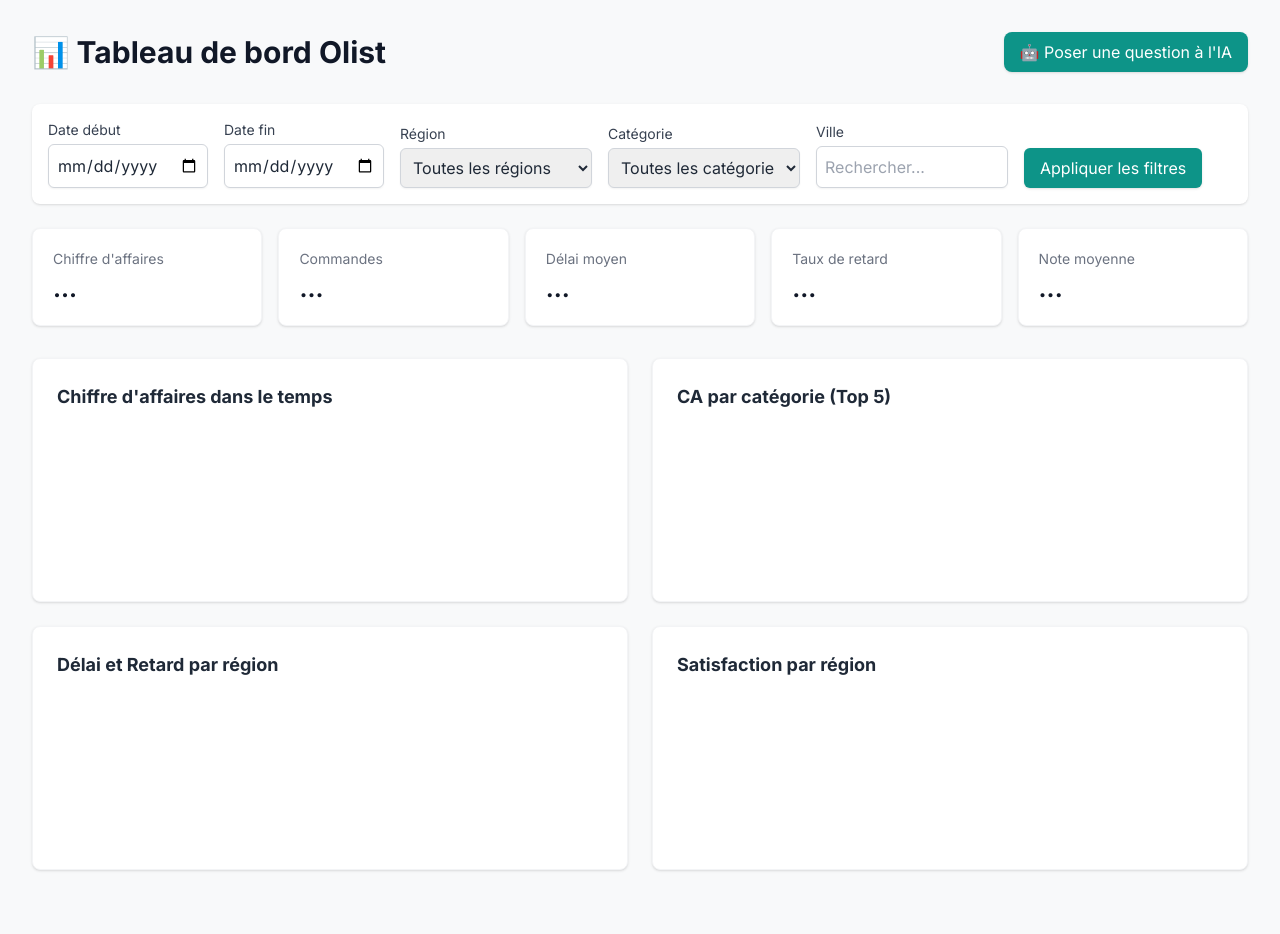
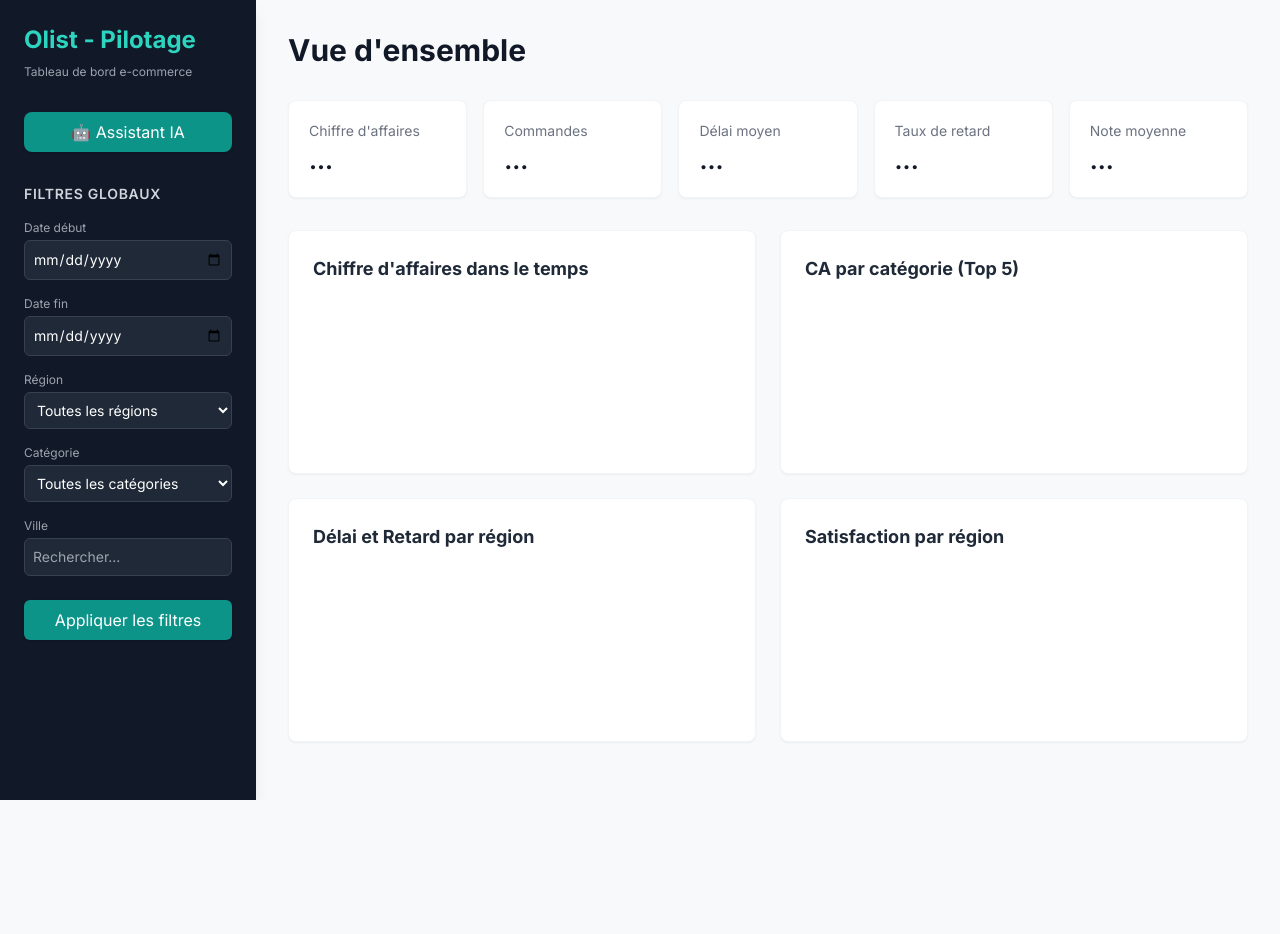
Before and after one commit to ntantame/projet8-olist, a Django app: page /dashboard/ in a window 1280 px wide. After the commit the page ends 800 px from the top, so only its background shows below. Run offline with Django 5.2, Linux system fonts and the light colour scheme; a map, chart or similar area stays blank; some libraries are stand-ins or nearby versions.

Commit message:
style(frontend): redesign du dashboard avec sidebar sombre et agencement maquette

```diff
--- a/warehouse/templates/dashboard.html
+++ b/warehouse/templates/dashboard.html
@@ -4,100 +4,131 @@
 <head>
     <meta charset="UTF-8">
     <title>Olist - Dashboard</title>
-
-    <!-- Librairies externes (CDN) -->
     <script src="https://cdn.tailwindcss.com"></script>
     <script src="https://cdn.jsdelivr.net/npm/chart.js"></script>
+    <link rel="stylesheet" href="{% static 'css/style.css' %}">
+    <style>
+        /* On force le fond général en gris très clair */
+        body { background-color: #F8F9FA; }
+    </style>
+</head>
+<body class="text-gray-800 flex h-screen overflow-hidden">
 
-    <!-- Notre CSS personnalisé -->
-    <link rel="stylesheet" href="{% static 'css/style.css' %}">
-</head>
-<body class="text-gray-800 p-8">
+    <!-- ========================================== -->
+    <!-- BARRE LATÉRALE (SIDEBAR) - Style Maquette -->
+    <!-- ========================================== -->
+    <aside class="w-64 bg-gray-900 text-white flex flex-col h-full shadow-lg z-10 flex-shrink-0">
+        <div class="p-6">
+            <!-- Titre / Logo -->
+            <h2 class="text-2xl font-bold mb-2 text-teal-400">Olist - Pilotage</h2>
+            <p class="text-xs text-gray-400 mb-8">Tableau de bord e-commerce</p>
 
-    <div class="max-w-7xl mx-auto">
+            <!-- Lien vers l'Assistant -->
+            <a href="/agent/" class="block text-center bg-teal-600 hover:bg-teal-500 text-white px-4 py-2 rounded-lg shadow transition mb-8 font-medium">
+                🤖 Assistant IA
+            </a>
 
-        <!-- EN-TÊTE -->
-        <div class="flex justify-between items-center mb-8">
-            <h1 class="text-3xl font-bold text-gray-900">📊 Tableau de bord Olist</h1>
-            <a href="/agent/" class="bg-teal-600 hover:bg-teal-700 text-white px-4 py-2 rounded-lg shadow transition">🤖 Poser une question à l'IA</a>
-        </div>
+            <!-- Filtres Globaux -->
+            <h3 class="text-sm font-semibold text-gray-300 uppercase tracking-wider mb-4">Filtres globaux</h3>
 
-        <!-- FILTRES GLOBAUX -->
-        <div class="bg-white p-4 rounded-lg shadow mb-6 flex flex-wrap gap-4 items-end">
+            <div class="space-y-4">
                 <div>
-                <label class="block text-sm font-medium text-gray-700 mb-1">Date début</label>
-                <input type="date" id="filter-date-debut" class="border-gray-300 rounded-md shadow-sm p-2 border w-40">
+                    <label class="block text-xs font-medium text-gray-400 mb-1">Date début</label>
+                    <input type="date" id="filter-date-debut" class="w-full bg-gray-800 text-white border-gray-700 rounded-md p-2 border text-sm focus:ring-teal-500 focus:border-teal-500">
                 </div>
                 <div>
-                <label class="block text-sm font-medium text-gray-700 mb-1">Date fin</label>
-                <input type="date" id="filter-date-fin" class="border-gray-300 rounded-md shadow-sm p-2 border w-40">
+                    <label class="block text-xs font-medium text-gray-400 mb-1">Date fin</label>
+                    <input type="date" id="filter-date-fin" class="w-full bg-gray-800 text-white border-gray-700 rounded-md p-2 border text-sm focus:ring-teal-500 focus:border-teal-500">
                 </div>
                 <div>
-                <label class="block text-sm font-medium text-gray-700 mb-1">Région</label>
-                <select id="filter-region" class="border-gray-300 rounded-md shadow-sm p-2 border w-48">
+                    <label class="block text-xs font-medium text-gray-400 mb-1">Région</label>
+                    <select id="filter-region" class="w-full bg-gray-800 text-white border-gray-700 rounded-md p-2 border text-sm">
                         <option value="">Toutes les régions</option>
                     </select>
                 </div>
                 <div>
-                <label class="block text-sm font-medium text-gray-700 mb-1">Catégorie</label>
-                <select id="filter-categorie" class="border-gray-300 rounded-md shadow-sm p-2 border w-48">
+                    <label class="block text-xs font-medium text-gray-400 mb-1">Catégorie</label>
+                    <select id="filter-categorie" class="w-full bg-gray-800 text-white border-gray-700 rounded-md p-2 border text-sm">
                         <option value="">Toutes les catégories</option>
                     </select>
                 </div>
                 <div>
-                <label class="block text-sm font-medium text-gray-700 mb-1">Ville</label>
-                <input list="villes-list" id="filter-ville" placeholder="Rechercher..." class="border-gray-300 rounded-md shadow-sm p-2 border w-48">
+                    <label class="block text-xs font-medium text-gray-400 mb-1">Ville</label>
+                    <input list="villes-list" id="filter-ville" placeholder="Rechercher..." class="w-full bg-gray-800 text-white border-gray-700 rounded-md p-2 border text-sm">
                     <datalist id="villes-list"></datalist>
                 </div>
-            <button onclick="loadAllData()" class="bg-teal-600 text-white px-4 py-2 rounded-md shadow hover:bg-teal-700 h-10">Appliquer les filtres</button>
+            </div>
+
+            <button onclick="loadAllData()" class="w-full bg-teal-600 text-white px-4 py-2 rounded-md shadow hover:bg-teal-500 mt-6 font-medium transition">
+                Appliquer les filtres
+            </button>
+        </div>
+    </aside>
+
+    <!-- ========================================== -->
+    <!-- CONTENU PRINCIPAL (DROITE)                 -->
+    <!-- ========================================== -->
+    <main class="flex-1 overflow-y-auto p-8">
+
+        <!-- Titre Principal -->
+        <div class="mb-8">
+            <h1 class="text-3xl font-bold text-gray-900">Vue d'ensemble</h1>
         </div>
 
         <!-- BANDE DE KPIs -->
         <div class="grid grid-cols-5 gap-4 mb-8">
-            <div class="bg-white p-5 rounded-lg shadow border border-gray-100">
+            <div class="bg-white p-5 rounded-lg shadow-sm border border-gray-100">
                 <p class="text-gray-500 text-sm font-medium">Chiffre d'affaires</p>
                 <p id="kpi-ca" class="text-2xl font-bold text-gray-900 mt-1">...</p>
             </div>
-            <div class="bg-white p-5 rounded-lg shadow border border-gray-100">
+            <div class="bg-white p-5 rounded-lg shadow-sm border border-gray-100">
                 <p class="text-gray-500 text-sm font-medium">Commandes</p>
                 <p id="kpi-cmd" class="text-2xl font-bold text-gray-900 mt-1">...</p>
             </div>
-            <div class="bg-white p-5 rounded-lg shadow border border-gray-100">
+            <div class="bg-white p-5 rounded-lg shadow-sm border border-gray-100">
                 <p class="text-gray-500 text-sm font-medium">Délai moyen</p>
                 <p id="kpi-delai" class="text-2xl font-bold text-gray-900 mt-1">...</p>
             </div>
-            <div class="bg-white p-5 rounded-lg shadow border border-gray-100">
+            <div class="bg-white p-5 rounded-lg shadow-sm border border-gray-100">
                 <p class="text-gray-500 text-sm font-medium">Taux de retard</p>
                 <p id="kpi-retard" class="text-2xl font-bold text-gray-900 mt-1">...</p>
             </div>
-            <div class="bg-white p-5 rounded-lg shadow border border-gray-100">
+            <div class="bg-white p-5 rounded-lg shadow-sm border border-gray-100">
                 <p class="text-gray-500 text-sm font-medium">Note moyenne</p>
                 <p id="kpi-note" class="text-2xl font-bold text-gray-900 mt-1">...</p>
             </div>
         </div>
 
         <!-- GRAPHIQUES -->
-        <div class="grid grid-cols-2 gap-6 mb-8">
-            <div class="bg-white p-6 rounded-lg shadow border border-gray-100">
-                <h2 class="text-lg font-bold mb-4">Chiffre d'affaires dans le temps</h2>
+        <div class="grid grid-cols-2 gap-6">
+            <!-- Courbe CA -->
+            <div class="bg-white p-6 rounded-lg shadow-sm border border-gray-100">
+                <h2 class="text-lg font-bold text-gray-800 mb-4">Chiffre d'affaires dans le temps</h2>
                 <canvas id="chartCA"></canvas>
             </div>
-            <div class="bg-white p-6 rounded-lg shadow border border-gray-100">
-                <h2 class="text-lg font-bold mb-4">CA par catégorie (Top 5)</h2>
+
+            <!-- Barres Catégories -->
+            <div class="bg-white p-6 rounded-lg shadow-sm border border-gray-100">
+                <h2 class="text-lg font-bold text-gray-800 mb-4">CA par catégorie (Top 5)</h2>
                 <canvas id="chartCat"></canvas>
             </div>
-            <div class="bg-white p-6 rounded-lg shadow border border-gray-100">
-                <h2 class="text-lg font-bold mb-4">Délai et Retard par région</h2>
+
+            <!-- Barres Livraison -->
+            <div class="bg-white p-6 rounded-lg shadow-sm border border-gray-100">
+                <h2 class="text-lg font-bold text-gray-800 mb-4">Délai et Retard par région</h2>
                 <canvas id="chartLivraison"></canvas>
             </div>
-            <div class="bg-white p-6 rounded-lg shadow border border-gray-100">
-                <h2 class="text-lg font-bold mb-4">Satisfaction par région</h2>
+
+            <!-- Barres Satisfaction -->
+            <div class="bg-white p-6 rounded-lg shadow-sm border border-gray-100">
+                <h2 class="text-lg font-bold text-gray-800 mb-4">Satisfaction par région</h2>
                 <canvas id="chartSatisfaction"></canvas>
             </div>
         </div>
-    </div>
 
-    <!-- Notre script JS personnalisé -->
+    </main>
+
+    <!-- Script JS -->
     <script src="{% static 'js/dashboard.js' %}"></script>
 </body>
 </html>
```
Lines whose indentation alone changed are shown as unchanged.
